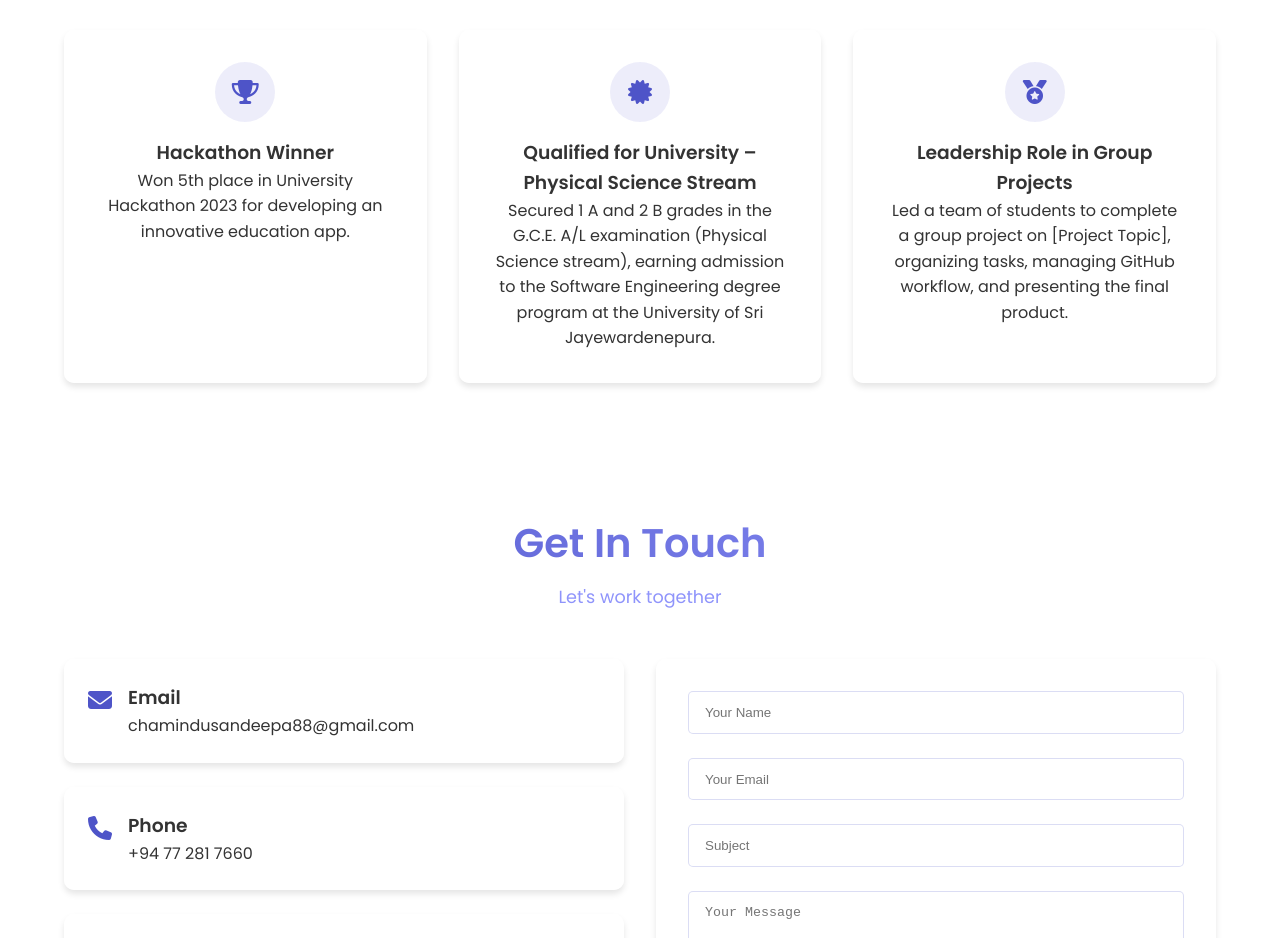
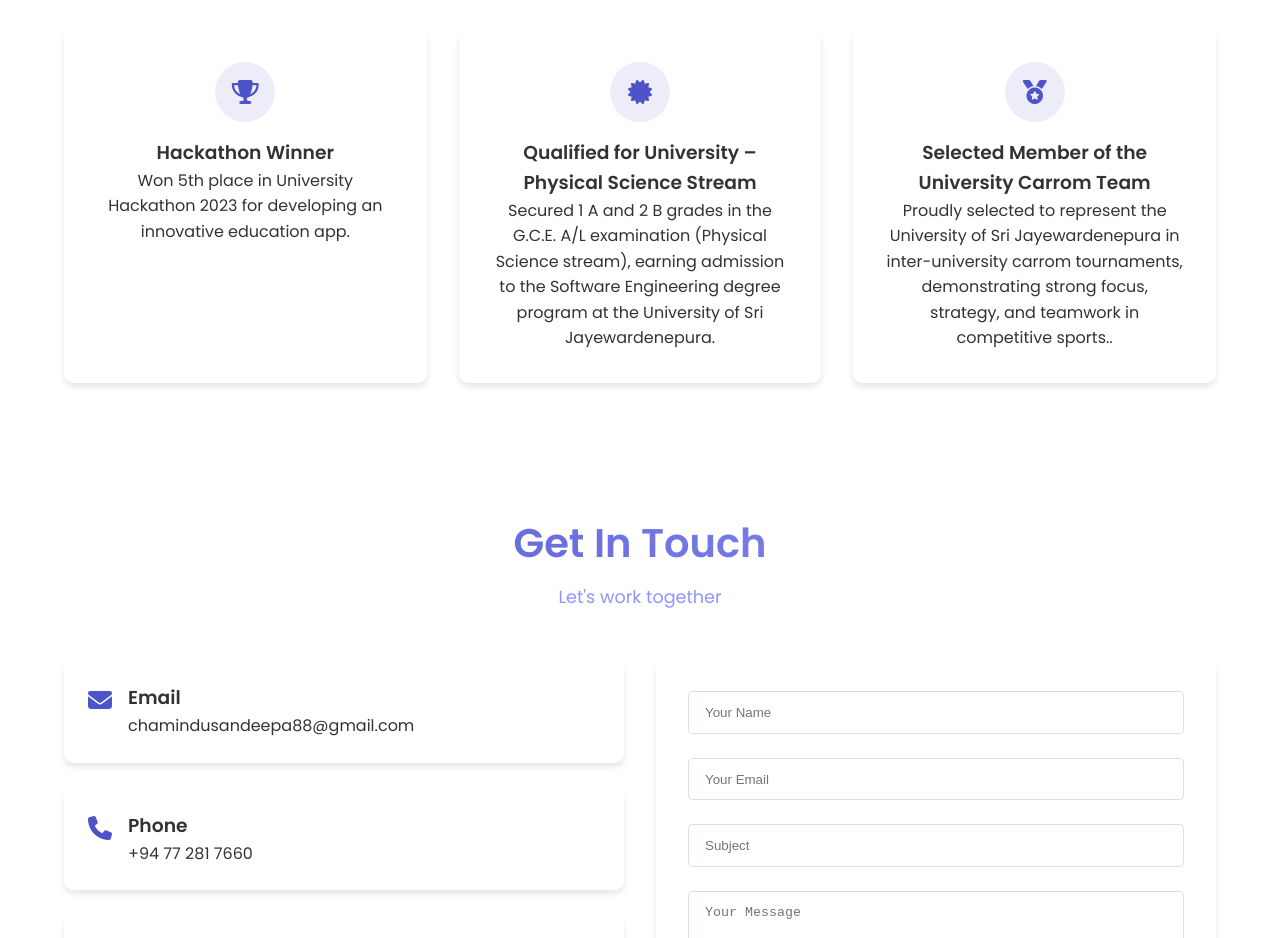
Before and after one commit to ChaminduSandeepa8/my-portfolio2, a plain HTML site: page index.html in a window 1280 px wide. Shown: the part 4520-5458 px from the top of the page. Drawn offline with Linux system fonts and the light colour scheme.

Commit message:
do some changes

```diff
--- a/index.html
+++ b/index.html
@@ -320,8 +320,8 @@
           <div class="achievement-icon">
             <i class="fas fa-medal"></i>
           </div>
-          <h3>Leadership Role in Group Projects</h3>
-          <p>Led a team of students to complete a group project on [Project Topic], organizing tasks, managing GitHub workflow, and presenting the final product.</p>
+          <h3>Selected Member of the University Carrom Team</h3>
+          <p>Proudly selected to represent the University of Sri Jayewardenepura in inter-university carrom tournaments, demonstrating strong focus, strategy, and teamwork in competitive sports..</p>
         </div>
       </div>
     </section>
```
